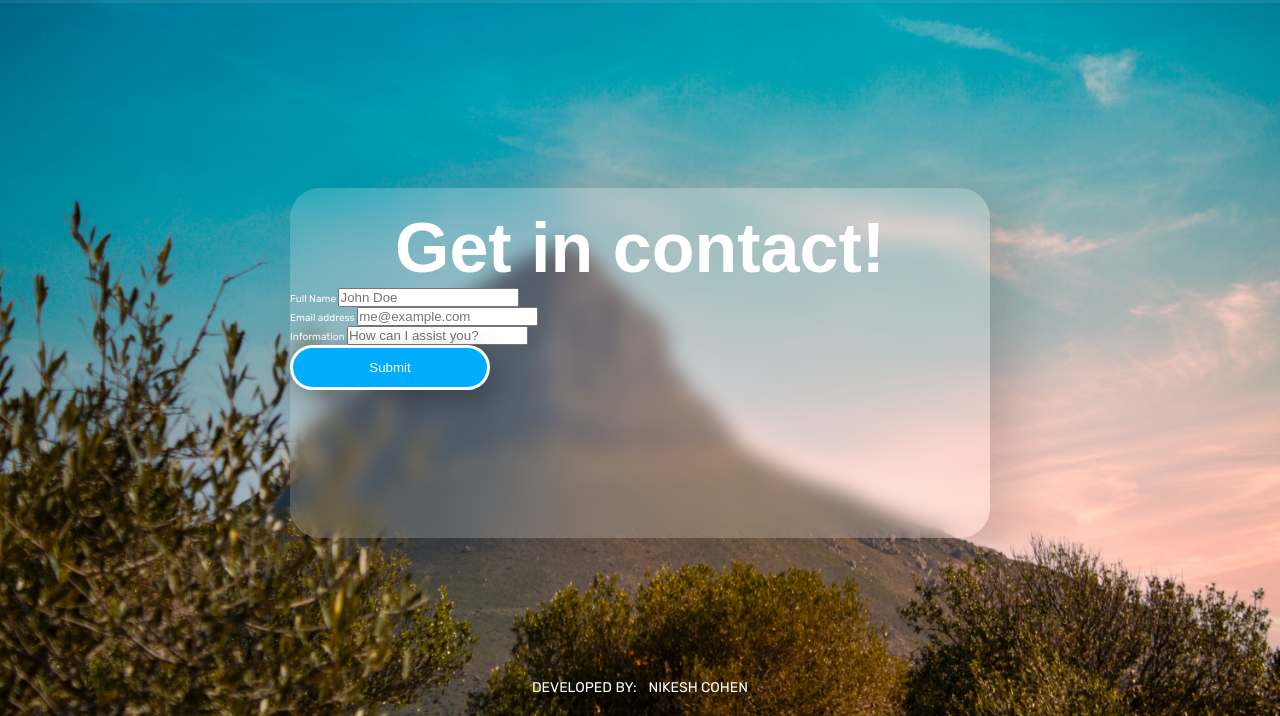
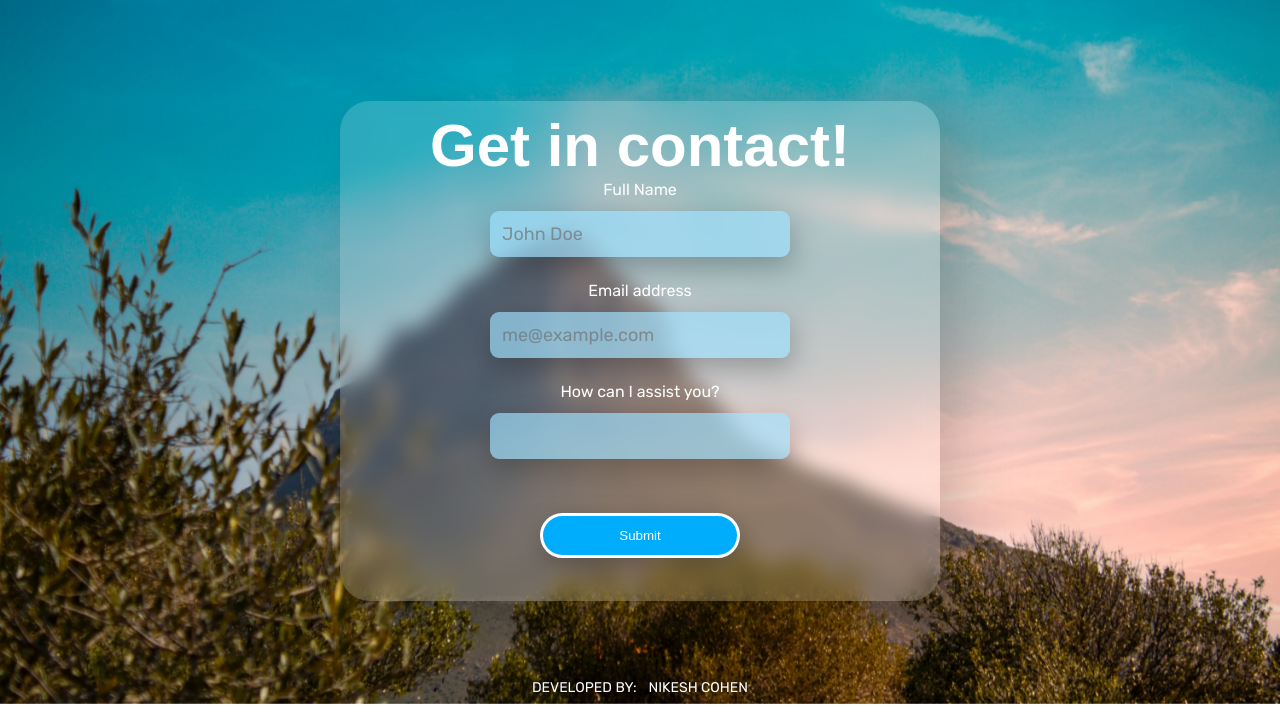
Before and after one commit to NikeshCohen/linktree-clone, a plain HTML site: page contact.html in a window 1280 px wide. Shown: the part 96-812 px from the top of the page. Drawn offline with nearby package versions, Linux system fonts and the light colour scheme; a web font is replaced by a local one.

Commit message:
Fixed Contact page

```diff
--- a/contact.html
+++ b/contact.html
@@ -3,23 +3,18 @@
   <head>
     <meta charset="UTF-8" />
     <meta name="viewport" content="width=device-width, initial-scale=1.0" />
-    <title>Nikesh Cohen | Link Tree</title>
-    <link rel="icon" href="images/logo's/logo.png" />
+    <title>Nikesh Cohen | Contact</title>
     <link rel="stylesheet" href="css/style.css" />
-    <link rel="stylesheet" href="cs" />
+    <link rel="stylesheet" href="css/contact.css" />
     <link rel="stylesheet" href="css/queries.css" />
-
-    >
     <link
       href="https://fonts.googleapis.com/css2?family=Rubik:wght@400;600;700&display=swap"
       rel="stylesheet"
     />
+    <link rel="preconnect" href="https://fonts.googleapis.com" />
+    <link rel="preconnect" href="https://fonts.gstatic.com" crossorigin />
     <link
-      href="https://fonts.googleapis.com/css2?family=Ysabeau+SC:wght@1&display=swap"
-      rel="stylesheet"
-    />
-    <link
-      href="https://fonts.googleapis.com/css2?family=Ysabeau+SC:wght@1;600&display=swap"
+      href="https://fonts.googleapis.com/css2?family=Ysabeau+SC:wght@600&display=swap"
       rel="stylesheet"
     />
     <script
@@ -30,8 +25,6 @@
       nomodule
       src="https://unpkg.com/ionicons@7.1.0/dist/ionicons/ionicons.js"
     ></script>
-    <link rel="stylesheet" href="css/queries.css" />
-    <link rel="stylesheet" href="css/contact.css" />
   </head>
   <body>
     <div class="hero-image-contact">
@@ -40,15 +33,14 @@
         <ul class="nav-links">
           <li class="link-attribute">
             <ion-icon name="home-outline" class="icon"></ion-icon>
-            <a href="index.html" class="nav-link">HOME</a>
             <!-- <a href="index.html" class="nav-link">HOME</a> -->
+            <a href="./" class="nav-link">HOME</a>
           </li>
         </ul>
       </nav>
-
       <div class="contact-box">
-        <p class="contact-text">Get in contact!</p>
-        <form name="contact" netlify>
+        <div class="contact-text">Get in contact!</div>
+        <form class="contact-form" name="contact" netlify>
           <div>
             <label for="full-name">Full Name</label>
             <input
@@ -59,6 +51,7 @@
               required
             />
           </div>
+
           <div>
             <label for="email">Email address</label>
             <input
@@ -70,12 +63,12 @@
             />
           </div>
           <div>
-            <label for="information">Information</label>
+            <label for="email">How can I assist you?</label>
             <input
-              id="Information"
-              placeholder="How can I assist you?"
+              id="infomation"
+              class="information-box"
               type="text"
-              name="information"
+              name="question"
               required
             />
           </div>
--- a/css/contact.css
+++ b/css/contact.css
@@ -4,8 +4,9 @@
   backdrop-filter: blur(10px);
   border-radius: 30px;
   position: relative;
-  height: 35rem;
-  width: 70rem;
+  padding-top: 1rem;
+  height: 50rem;
+  width: 60rem;
   left: 50%;
   top: 45%;
   transform: translate(-50%, -50%);
@@ -13,29 +14,30 @@
 
 .contact-text {
   text-align: center;
-  padding-top: 2rem;
-  font-size: 7rem;
+  /* padding-top: 1rem; */
+  font-size: 6rem;
   font-weight: 600;
   font-family: "Ysabeau SC", sans-serif;
 }
 
-.contact {
+.contact-form {
   display: grid;
   place-items: center;
   position: relative;
-  grid-template-columns: 1fr 1fr;
+  grid-template-columns: 1fr;
+  grid-template-rows: 1fr 1fr;
   column-gap: 3.2rem;
   row-gap: 2.4rem;
 }
 
-.contact label {
+.contact-form label {
   display: block;
   font-size: 1.6rem;
   font-weight: 500;
   margin-bottom: 1.2rem;
 }
 
-.contact input {
+.contact-form input {
   width: 30rem;
   padding: 1.2rem;
   font-size: 1.8rem;
@@ -47,14 +49,20 @@
   box-shadow: 2px 10px 28px 0 rgba(0, 0, 0, 0.253);
 }
 
-.contact input::placeholder {
+.contact-form input::placeholder {
   color: #717171ae;
+}
+
+.contact-form label {
+  text-align: center;
+  font-weight: 200;
 }
 
 .btn-form {
   background-color: #00adfd;
   color: #ffffff;
   align-self: end;
+  margin-top: 3rem;
   padding: 1.2rem;
   border: 3px solid #ffffff;
   border-radius: 30px;
--- a/css/queries.css
+++ b/css/queries.css
@@ -4,7 +4,7 @@
   }
 
   .hero-image-contact {
-    background-position: 35% 70%;
+    background-position: 40% 70%;
   }
 
   .logo-image {
@@ -17,7 +17,11 @@
   }
 
   .contact-box {
-    width: 60rem;
+    width: 50rem;
+  }
+
+  .contact-text {
+    font-size: 5rem;
   }
 
   .contact-box input {
@@ -31,24 +35,19 @@
   }
 
   .contact {
-    grid-template-columns: 1fr;
     gap: 2rem;
+  }
+
+  .contact-text {
+    font-size: 5rem;
   }
 
   .plan-price span:nth-child(2) {
     font-size: 1.2rem;
   }
 
-  .contact label {
-    text-align: center;
-  }
-
-  ::placeholder {
-    text-align: center;
-  }
-
   .contact-box {
-    width: 52rem;
+    width: 48rem;
     height: 50rem;
   }
 }
@@ -59,8 +58,8 @@
     width: 6rem;
   }
 
-  .hero-image-contact {
-    background-position: 40% 70%;
+  ::placeholder {
+    text-align: center;
   }
 
   .icon {
--- a/css/style.css
+++ b/css/style.css
@@ -47,7 +47,8 @@ nav {
   color: #ff973c;
 }
 
-.hero-image-index {
+.hero-image-index,
+.hero-image-contact {
   background-image: url("../images/Background_images/background-img.png");
 
   height: 100vh;
@@ -61,13 +62,6 @@ nav {
 
 .hero-image-contact {
   background-image: url("../images/Background_images/contact.webp");
-  height: 100vh;
-  width: 100%;
-  background-position: center;
-  background-repeat: no-repeat;
-  background-size: cover;
-  background-attachment: fixed;
-  /* position: relative; */
 }
 
 .logo-image {
```
Also changed, not shown: index.html (+1 -1 lines), 1 other file.
